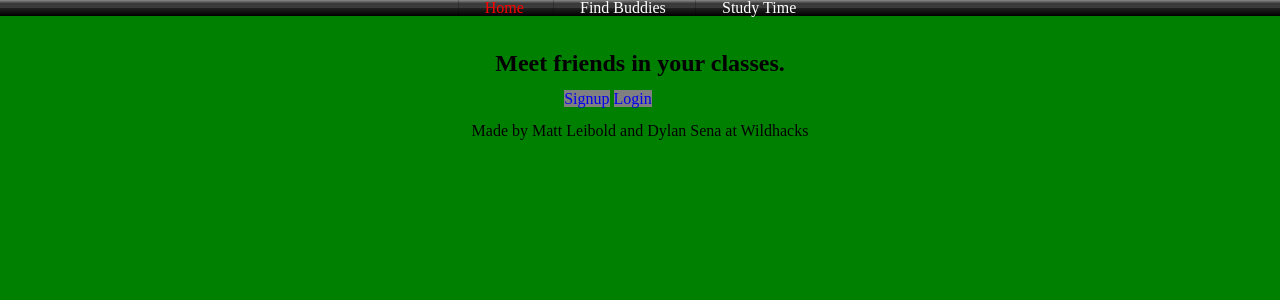
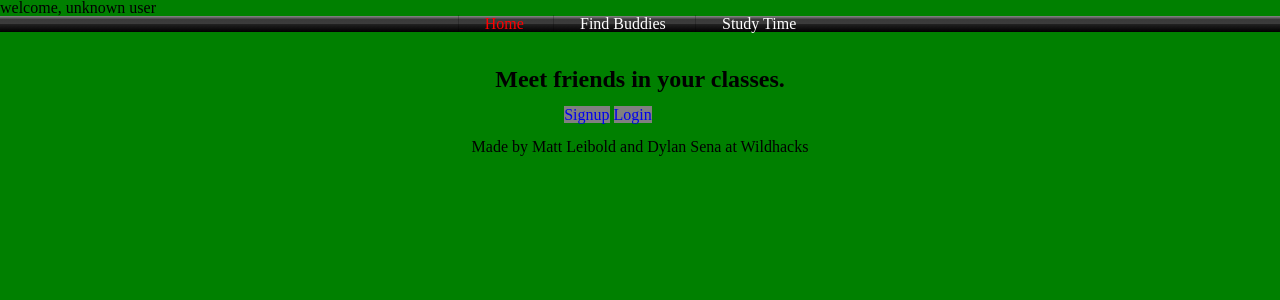
Before and after one commit to dcsena/studybuddy, a PHP site: page /index.php in a window 1280 px wide. Shown: the top 300 px of the page. Run offline with PHP 8.4, Linux system fonts and the light colour scheme.

Commit message:
sessions

```diff
--- a/header.php
+++ b/header.php
@@ -1,4 +1,9 @@
 <?php
+	session_start();
+	if (!isset($_SESSION['user'])) {
+		$_SESSION['user'] = "unknown user";
+	}
+	echo "welcome, " . $_SESSION['user'];
 	$menu = array(
 		'home'  => array('text'=>'Home',  'url'=>'index.php'),
 		'interests'  => array('text'=>'Find Buddies',  'url'=>'find.php'),
```
